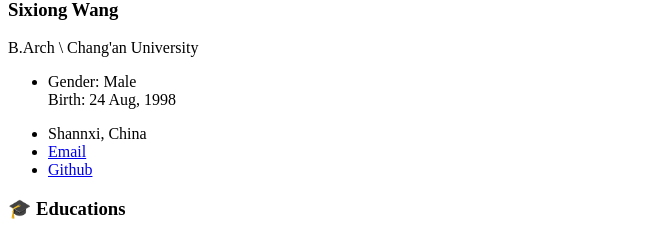
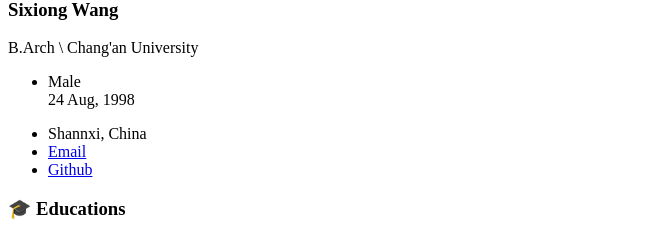
Before and after one commit to sixiong-wang/academic-page, a Jekyll site: the page built from _pages/includes/others.md, in a window 1280 px wide. Shown: the part 526-765 px from the top of the page, without its empty margins (0-648 px from the left). Built offline with Jekyll 4.4.1, drawn with Linux system fonts in a browser that asks for light colours; our own code applies the rules of GitHub Pages for plain Markdown files; comment, search, counter and statistics services are not loaded.

```diff
--- a/_config.yml
+++ b/_config.yml
@@ -7,7 +7,7 @@
 
 # Site Settings
 title                    : "Sixiong Wang - Academic Page"
-description              : "Gender: Male<br> Birth: 24 Aug, 1998"
+description              : "Male<br>24 Aug, 1998"
 repository               : "https://github.com/sixiong-wang?tab=repositories"
 
 # SEO Related
```
